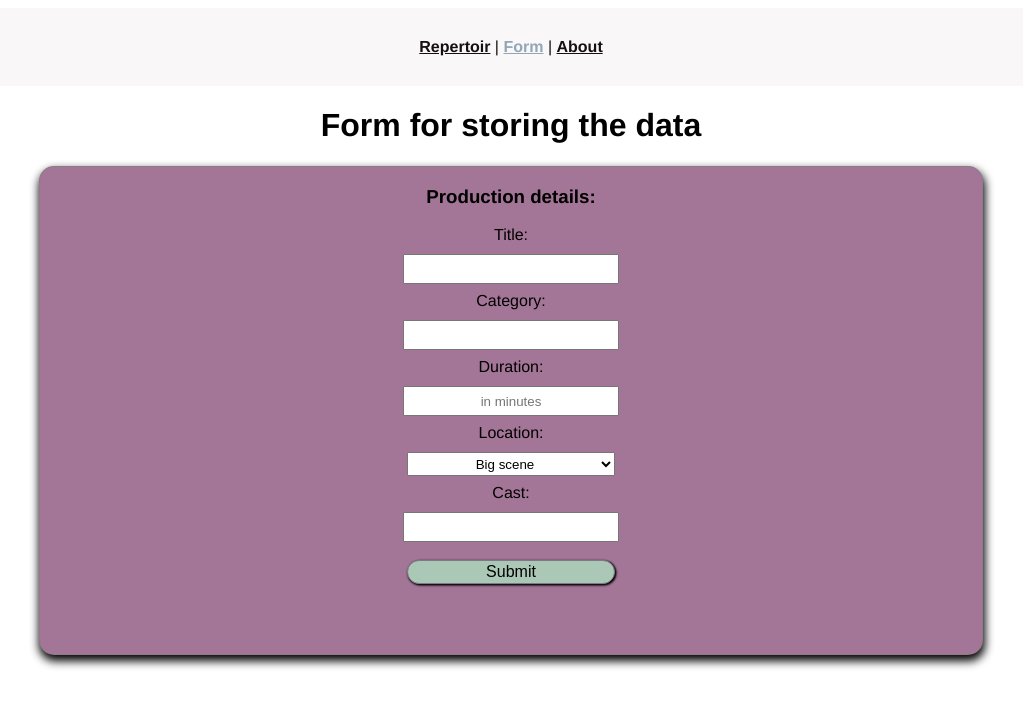
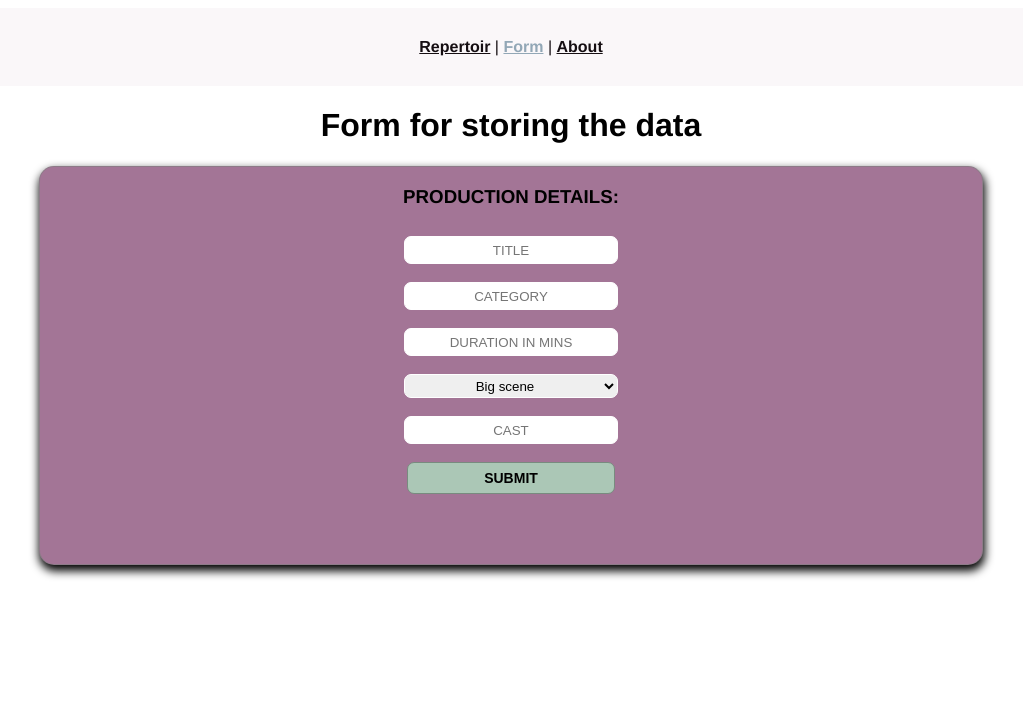
Before and after one commit to kuslukas94/vue-mastery-course, a Vue app: page /form in a window 1280 px wide. Shown: the top 706 px of the page, without its empty margins (129-1152 px from the left). Built offline with nearby package versions, Linux system fonts and the light colour scheme; what axios-mock-adapter would draw is missing.

Commit message:
style: FormCard restyle ver 1

```diff
--- a/src/components/FormCard.vue
+++ b/src/components/FormCard.vue
@@ -29,28 +29,27 @@ const onSubmit = () => {
 
 <template>
   <form class="myForm" @submit.prevent="onSubmit">
-    <h3>Production details:</h3>
-    <label for="title">Title:</label>
-    <input v-model.lazy="productions[0].title" id="title" />
+    <h3>PRODUCTION DETAILS:</h3>
+    <input v-model.lazy="productions[0].title" id="title" placeholder="TITLE" />
     <br />
-    <label for="category">Category:</label>
-    <input v-model.lazy="productions[0].category" id="category" />
+    <input v-model.lazy="productions[0].category" id="category" placeholder="CATEGORY" />
     <br />
-    <label for="duration">Duration:</label>
-    <input v-model.lazy.number="productions[0].duration" id="duration" placeholder="in minutes" />
+    <input
+      v-model.lazy.number="productions[0].duration"
+      id="duration"
+      placeholder="DURATION IN MINS"
+    />
     <br />
-    <label for="location">Location:</label>
     <select v-model.lazy="productions[0].location" id="location">
-      <option disabled value="">Choose scene</option>
+      <option disabled value="">CHOOSE LOCATION</option>
       <option>Big scene</option>
       <option>Small scene</option>
       <option>Ship</option>
     </select>
     <br />
-    <label for="cast">Cast:</label>
-    <input v-model.lazy="productions[0].cast" id="cast" />
+    <input v-model.lazy="productions[0].cast" id="cast" placeholder="CAST" />
     <br />
-    <input type="submit" class="button" value="Submit" />
+    <input type="submit" class="button" value="SUBMIT" />
   </form>
 </template>
 
@@ -76,17 +75,25 @@ select {
   width: 13rem;
   height: 1.5rem;
   text-align: center;
+  border-radius: 7px;
+  border: 1px solid white;
+}
+select {
+  width: 13.4rem;
 }
 .button {
-  border-radius: 15px;
-  border: 1px solid rgb(123, 123, 133);
-  box-shadow: 1px 1px 2px 0.5px;
-  font-size: medium;
+  border-radius: 7px;
+  border: 1px solid #788b7f;
+  font-size: 14px;
+  font-weight: 600;
   background-color: #abc7b6;
   cursor: pointer;
+  width: 13rem;
+  height: 2rem;
 }
 .button:hover {
   background-color: #92a7b6;
+  color: #f4e6ee;
 }
 </style>
 <!-- --text: #150e12;
```
